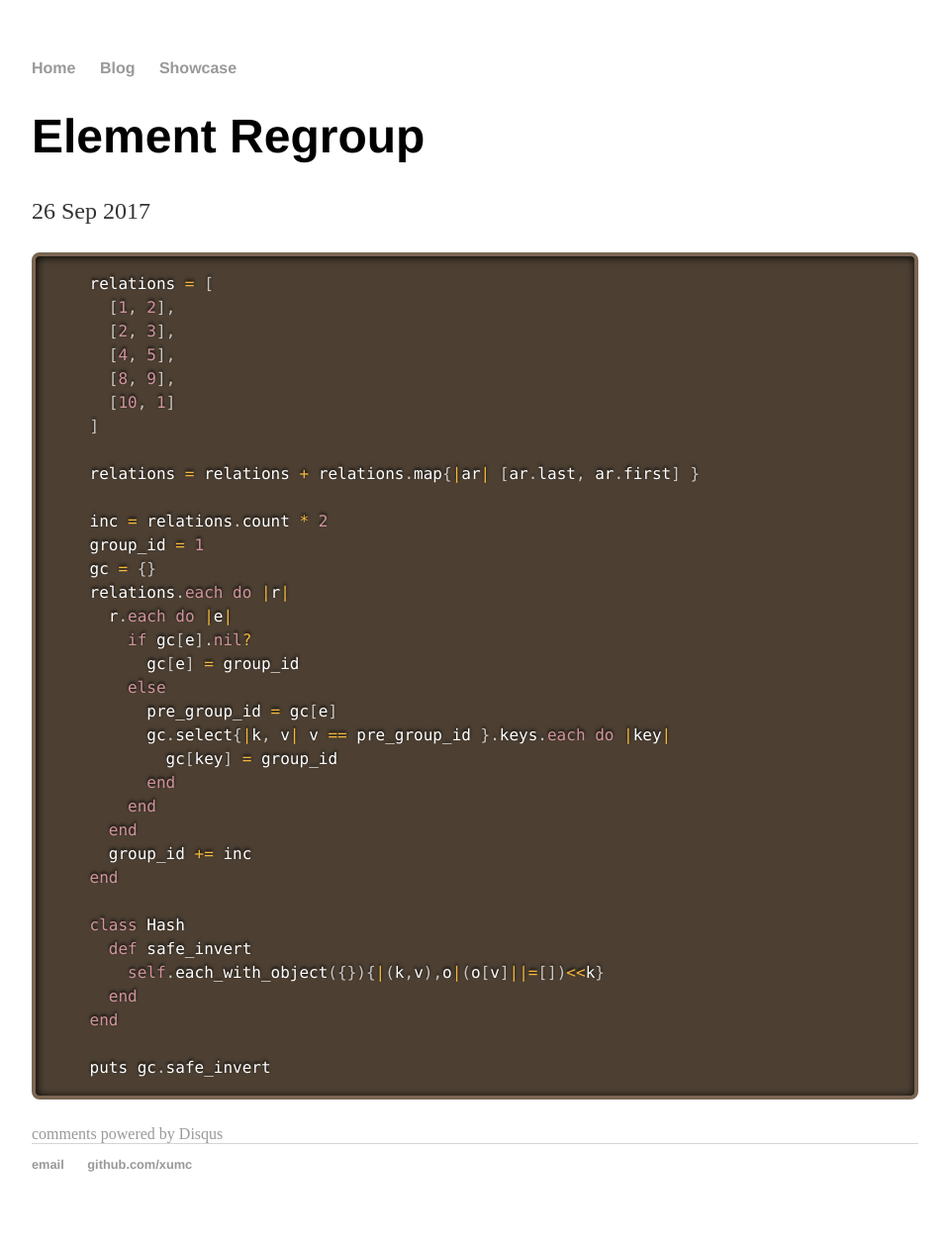
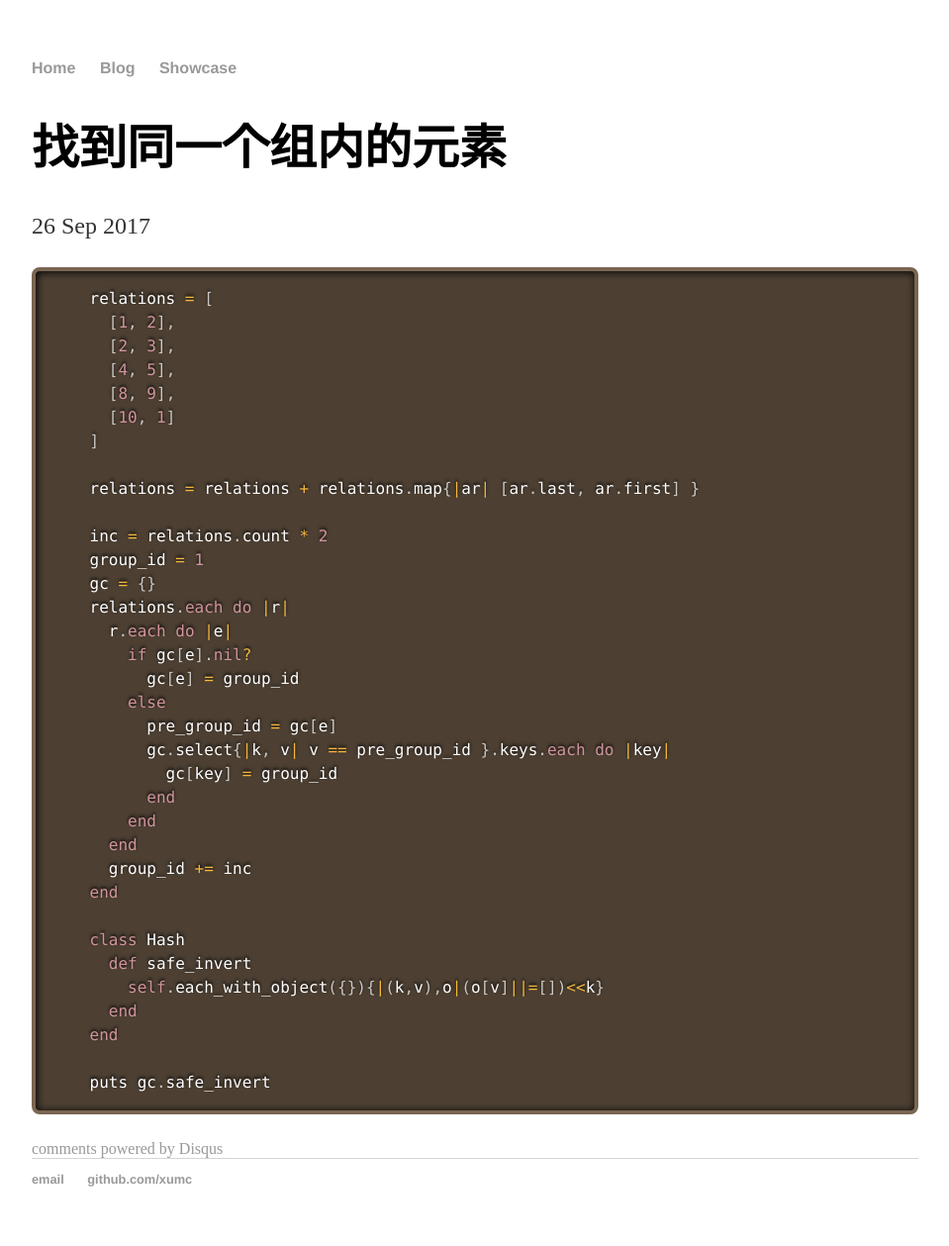
Before and after one commit to xumc/xumc.github.io, a Jekyll site: the page built from _posts/2017-09-26-element-regroup.md, in a window 1280 px wide. Shown: the whole page at 99% size, without its empty margins (160-1119 px from the left). Built offline with Jekyll 4.4.1, drawn with Linux system fonts in a browser that asks for light colours; our own code applies the rules of GitHub Pages for plain Markdown files; comment, search, counter and statistics services are not loaded.

Commit message:
Update 2017-09-26-element-regroup.md

````diff
--- a/_posts/2017-09-26-element-regroup.md
+++ b/_posts/2017-09-26-element-regroup.md
@@ -1,3 +1,9 @@
+---
+layout: post
+title: "找到同一个组内的元素"
+date: 2017-09-26
+---
+
 ```ruby
     relations = [
       [1, 2],
````
